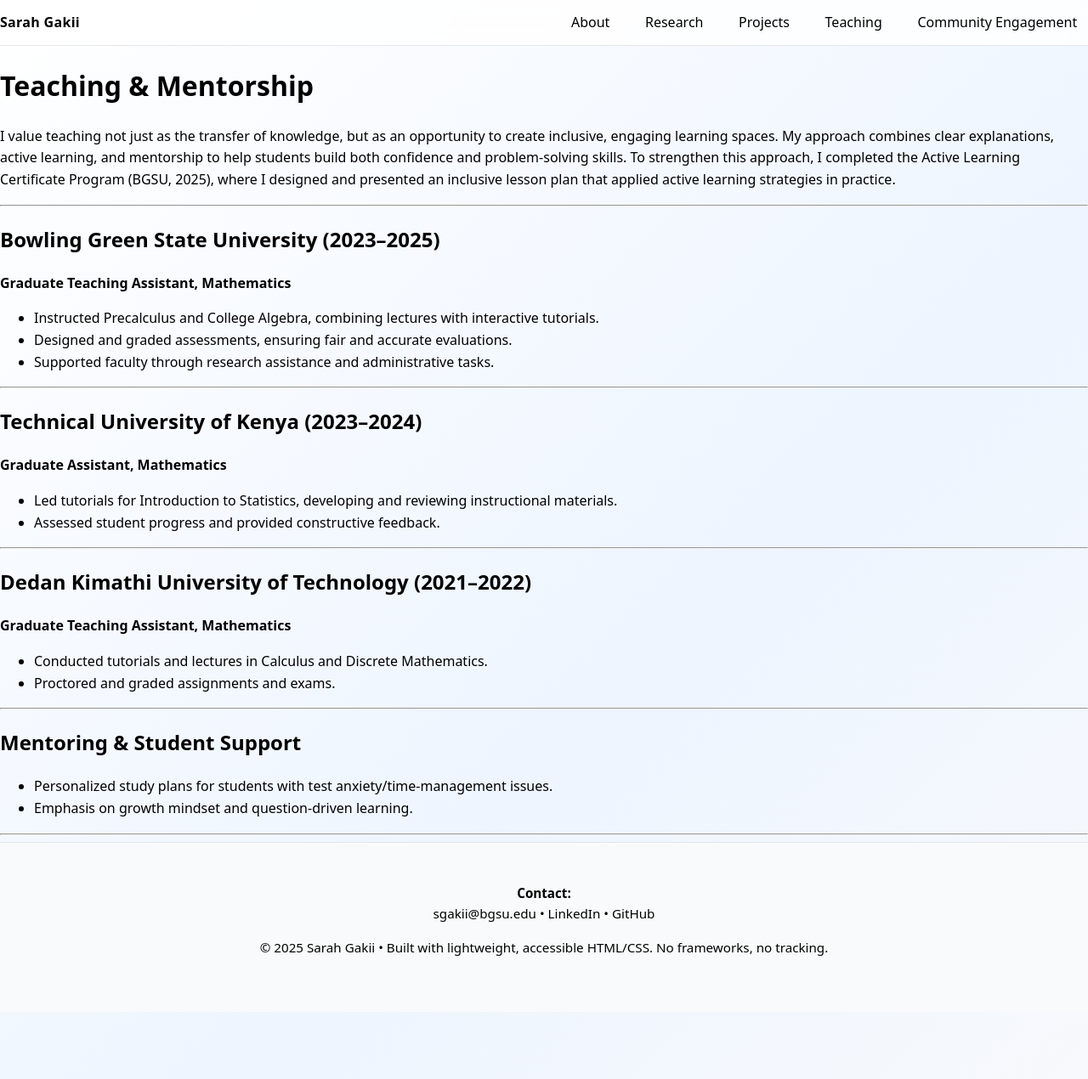
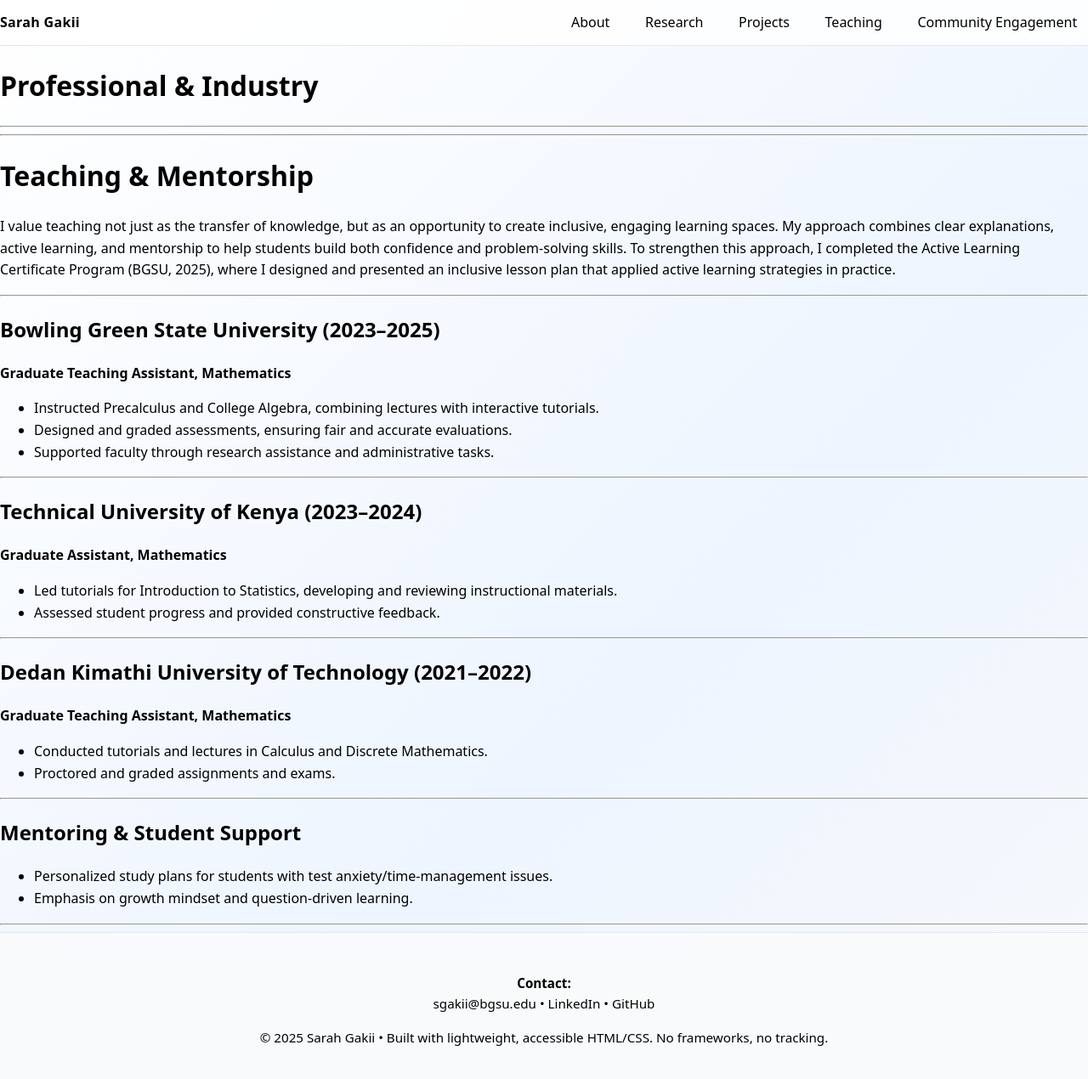
Before and after one commit to SARAH-GAKII/sarah-gakii.github.io, a Jekyll site: the page built from experience.md, in a window 1280 px wide and 1297 px high. Shown: the top 1270 px of the window at 85% size. Built offline with Jekyll 4.4.1, drawn with Linux system fonts in a browser that asks for light colours.

Commit message:
Update and rename teaching.md to experience.md

```diff
--- a/teaching.md
+++ b/experience.md
@@ -1,6 +1,13 @@
 ---
 layout: default
-title: Teaching
+title: Experience
+---
+
+# Professional & Industry
+
+
+
+---
 ---
 
 # Teaching & Mentorship
```
